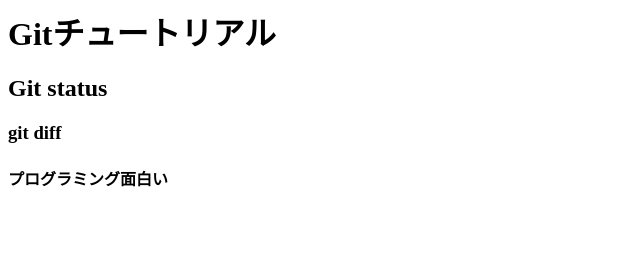
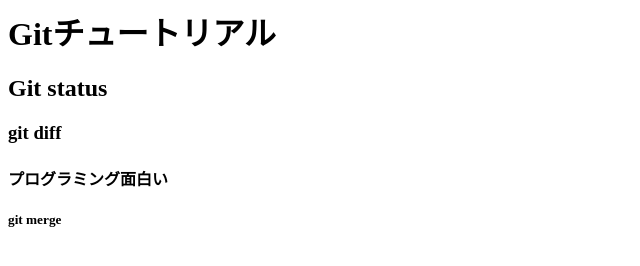
Before and after one commit to Jota96131/jota_git_tutorial, a plain HTML site: page index.html in a window 1280 px wide. Shown: the full height of the page, 0-640 px from the left. Drawn offline with Linux system fonts and the light colour scheme.

Commit message:
git mergeを追記

```diff
--- a/index.html
+++ b/index.html
@@ -2,3 +2,4 @@
 <h2>Git status</h2>
 <h3>git diff</h3>
 <h4>プログラミング面白い</h4>
+<h5>git merge</h5>
```
